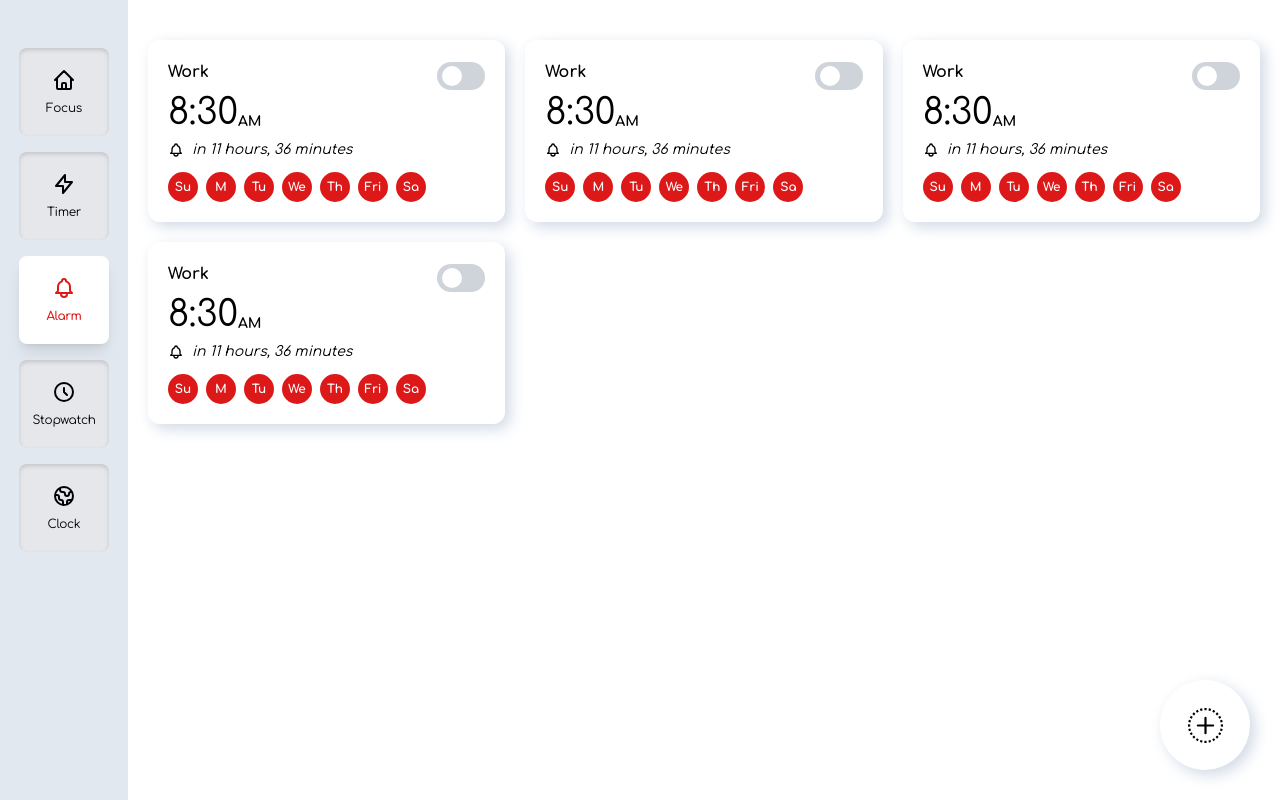
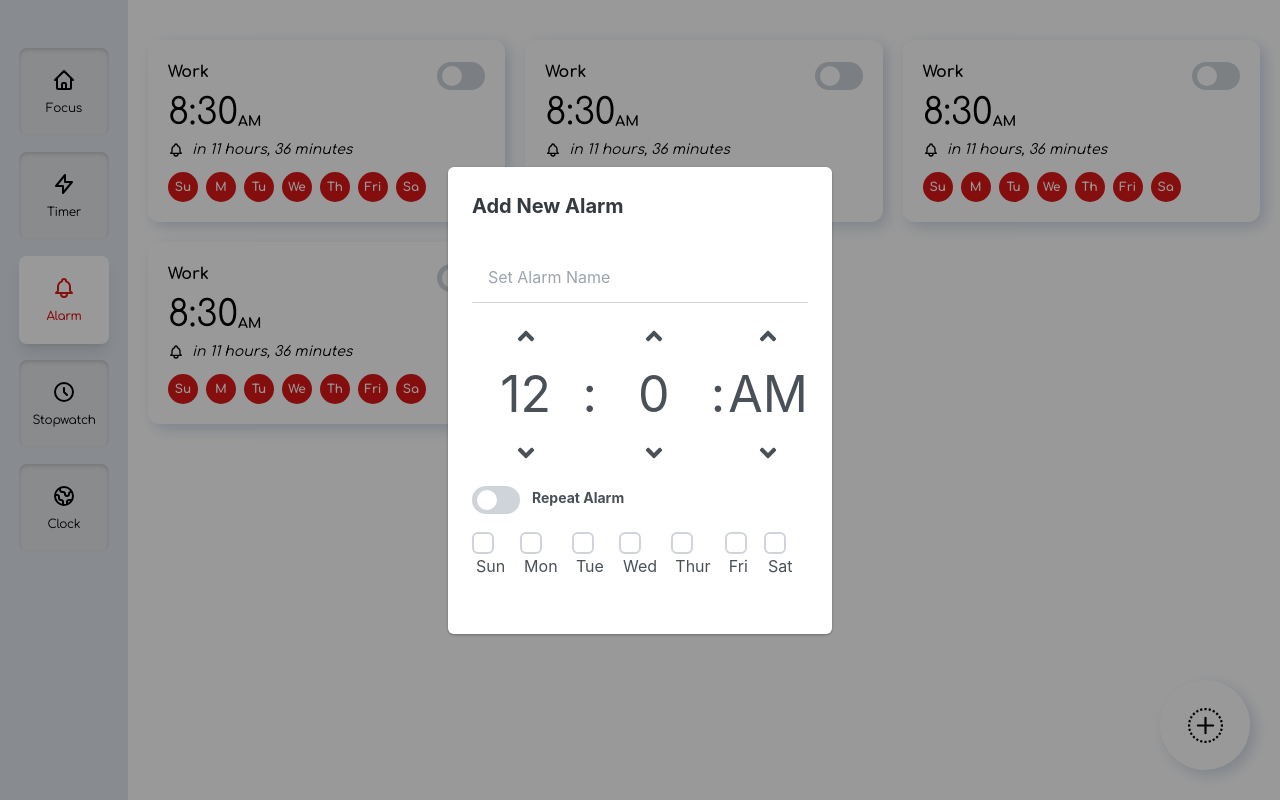
Before and after one commit to Baayeh/focus-hub, a React (Vite) app: page /alarm in a window 1280 px wide. Both pictures are taken after a click on the button 1205 px from the left and 725 px from the top of the page. Built offline with nearby package versions, Linux system fonts and the light colour scheme.

Commit message:
custom time picker, alarm name field and repeat alarm field created

```diff
--- a/package.json
+++ b/package.json
@@ -16,7 +16,8 @@
     "react-dom": "^18.2.0",
     "react-icons": "^4.6.0",
     "react-redux": "^8.0.4",
-    "react-router-dom": "^6.4.2"
+    "react-router-dom": "^6.4.2",
+    "react-time-picker": "^5.0.0"
   },
   "devDependencies": {
     "@types/react": "^18.0.22",
--- /dev/null
+++ b/src/components/addAlarm.jsx
@@ -0,0 +1,196 @@
+import { useState } from "react";
+import { Dialog } from "primereact/dialog";
+import { InputNumber } from "primereact/inputnumber";
+import { InputSwitch } from "primereact/inputswitch";
+import { Checkbox } from "primereact/checkbox";
+import { FaAngleUp, FaAngleDown } from "react-icons/fa";
+
+const AddAlarm = ({ displayDialog, setDisplayDialog }) => {
+  const [hour, setHour] = useState("12");
+  const [minutes, setMinutes] = useState("0");
+  const [meridian, setMeridian] = useState("AM");
+  const [repeatAlarm, setRepeatAlarm] = useState(false);
+
+  const increaseHour = () => {
+    setHour((current) => (current === 12 ? 1 : current + 1));
+  };
+
+  const decreaseHour = () => {
+    setHour((current) => (current === 1 ? 12 : current - 1));
+  };
+
+  const increaseMinutes = () => {
+    setMinutes((current) => (current === 59 ? 0 : current + 1));
+  };
+
+  const decreaseMinutes = () => {
+    setMinutes((current) => (current === 0 ? 59 : current - 1));
+  };
+
+  const renderFooter = () => {
+    return <div></div>;
+  };
+
+  return (
+    <section id="Add-Alarm">
+      <Dialog
+        header="Add New Alarm"
+        visible={displayDialog}
+        style={{ width: "50vw" }}
+        footer={renderFooter}
+        onHide={() => setDisplayDialog(false)}
+        closable={false}
+      >
+        <form action="" className="mt-2">
+          <div className="form-group mb-3">
+            <input
+              type="text"
+              placeholder="Set Alarm Name"
+              className="form-control w-full border border-gray-300 p-4 h-[50px] border-l-0 border-r-0 border-t-0 focus:border focus:outline-none focus:ring-2 ring-offset-0"
+            />
+          </div>
+
+          <section className="flex items-center timer-container">
+            <div className="text-center">
+              <button
+                type="button"
+                className="hour-increase p-2 hover:bg-gray-300"
+                onClick={increaseHour}
+              >
+                <FaAngleUp></FaAngleUp>
+              </button>
+              <InputNumber
+                inputId="hour"
+                value={hour}
+                onValueChange={(e) => setHour(e.value)}
+                max={12}
+                min={1}
+              />
+              <button
+                type="button"
+                className="hour-decrease p-2 hover:bg-gray-300"
+                onClick={decreaseHour}
+              >
+                <FaAngleDown></FaAngleDown>
+              </button>
+            </div>
+
+            <span className="d-block time-divider">:</span>
+
+            <div className="text-center">
+              <button
+                type="button"
+                className="minute-increase p-2 hover:bg-gray-300"
+                onClick={increaseMinutes}
+              >
+                <FaAngleUp></FaAngleUp>
+              </button>
+              <InputNumber
+                inputId="minutes"
+                value={minutes}
+                format={true}
+                onValueChange={(e) => setMinutes(e.value)}
+                max={59}
+                min={0}
+              />
+              <button
+                type="button"
+                className="minute-decrease p-2 hover:bg-gray-300"
+                onClick={decreaseMinutes}
+              >
+                <FaAngleDown></FaAngleDown>
+              </button>
+            </div>
+
+            <span className="d-block time-divider">:</span>
+
+            <div className="text-center">
+              <button
+                type="button"
+                className="hour-increase p-2 hover:bg-gray-300"
+                onClick={() =>
+                  setMeridian((current) => (current === "AM" ? "PM" : "AM"))
+                }
+              >
+                <FaAngleUp></FaAngleUp>
+              </button>
+              <div className="am-pm">{meridian}</div>
+              <button
+                type="button"
+                className="hour-decrease p-2 hover:bg-gray-300"
+                onClick={() =>
+                  setMeridian((current) => (current === "AM" ? "PM" : "AM"))
+                }
+              >
+                <FaAngleDown></FaAngleDown>
+              </button>
+            </div>
+          </section>
+
+          <div className="form-group flex items-center mt-3">
+            <InputSwitch
+              checked={repeatAlarm}
+              onChange={(e) => setRepeatAlarm(e.value)}
+            />
+            <label
+              htmlFor="repeatAlarm"
+              className="ml-3 font-bold text-sm mb-1"
+            >
+              Repeat Alarm
+            </label>
+          </div>
+
+          <div className="flex items-center justify-between mt-4">
+            <div className="field-checkbox">
+              <Checkbox inputId="city1" name="city" value="Chicago" />
+              <label htmlFor="city1" className="ml-1">
+                Sun
+              </label>
+            </div>
+            <div className="field-checkbox">
+              <Checkbox inputId="city2" name="city" value="Los Angeles" />
+              <label htmlFor="city2" className="ml-1">
+                Mon
+              </label>
+            </div>
+            <div className="field-checkbox">
+              <Checkbox inputId="city3" name="city" value="New York" />
+              <label htmlFor="city3" className="ml-1">
+                Tue
+              </label>
+            </div>
+            <div className="field-checkbox">
+              <Checkbox inputId="city4" name="city" value="San Francisco" />
+              <label htmlFor="city4" className="ml-1">
+                Wed
+              </label>
+            </div>
+
+            <div className="field-checkbox">
+              <Checkbox inputId="city4" name="city" value="San Francisco" />
+              <label htmlFor="city4" className="ml-1">
+                Thur
+              </label>
+            </div>
+
+            <div className="field-checkbox">
+              <Checkbox inputId="city4" name="city" value="San Francisco" />
+              <label htmlFor="city4" className="ml-1">
+                Fri
+              </label>
+            </div>
+
+            <div className="field-checkbox">
+              <Checkbox inputId="city4" name="city" value="San Francisco" />
+              <label htmlFor="city4" className="ml-1">
+                Sat
+              </label>
+            </div>
+          </div>
+        </form>
+      </Dialog>
+    </section>
+  );
+};
+
+export default AddAlarm;
--- a/src/index.css
+++ b/src/index.css
@@ -85,3 +85,38 @@
 #alarmComponent button:hover svg {
   color: #fff;
 }
+
+.p-dialog .p-inputnumber-input {
+  width: 20%;
+  text-align: center;
+  font-size: 50px;
+  padding: 0;
+  border: none;
+}
+
+.p-dialog .am-pm {
+  width: 25%;
+  font-size: 50px;
+}
+
+.p-dialog .time-divider {
+  width: 50%;
+  text-align: center;
+  font-size: 50px;
+}
+
+.timer-container button {
+  font-size: 26px;
+}
+
+@media (min-width: 320px) {
+  .p-dialog {
+    width: 90vw !important;
+  }
+}
+
+@media (min-width: 768px) {
+  .p-dialog {
+    width: 30vw !important;
+  }
+}
--- a/src/routes/Alarm.jsx
+++ b/src/routes/Alarm.jsx
@@ -1,7 +1,11 @@
+import { useState } from "react";
 import AlarmBox from "../components/AlarmBox";
+import AddAlarm from "../components/addAlarm";
 import { BsPlusCircleDotted } from "react-icons/bs";
 
 const Alarm = () => {
+  const [displayDialog, setDisplayDialog] = useState(false);
+
   return (
     <section id="alarmComponent" className="">
       <AlarmBox />
@@ -10,10 +14,19 @@ const Alarm = () => {
       <AlarmBox />
 
       <div className="add-button-container">
-        <button type="button" className="">
+        <button
+          type="button"
+          className=""
+          onClick={() => setDisplayDialog(true)}
+        >
           <BsPlusCircleDotted />
         </button>
       </div>
+
+      <AddAlarm
+        displayDialog={displayDialog}
+        setDisplayDialog={setDisplayDialog}
+      />
     </section>
   );
 };
```
Also changed, not shown: 1 other file (tests, documents, lock files or other folders).
